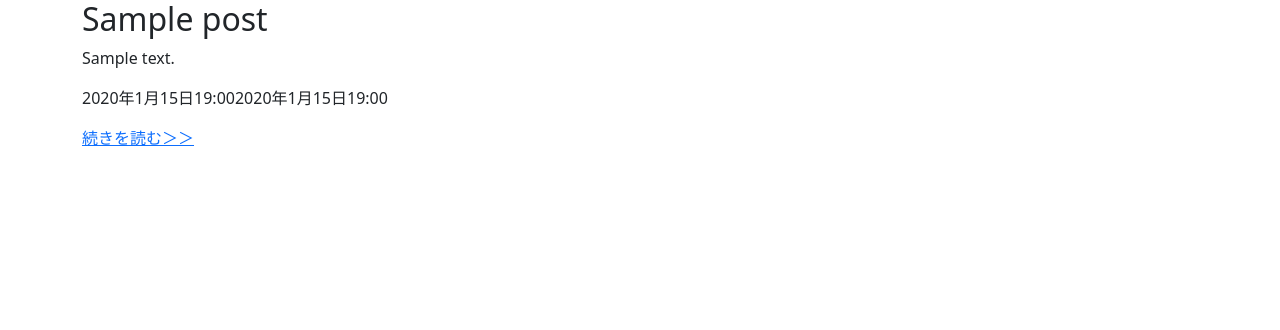
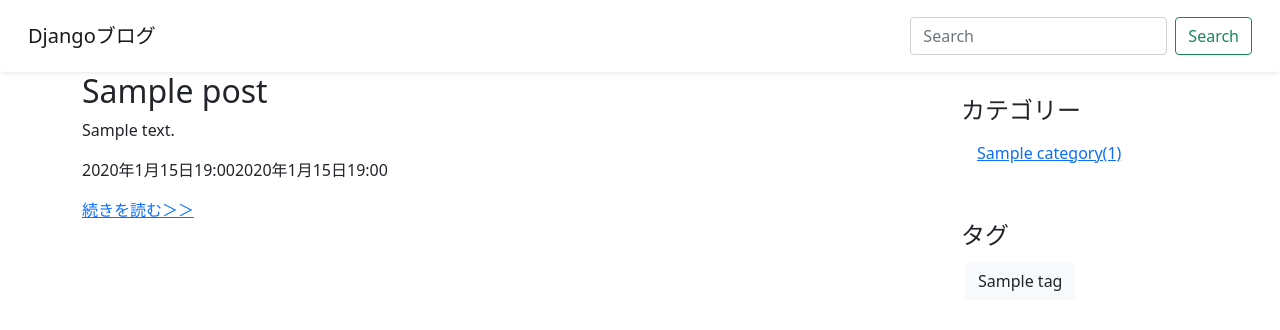
Before and after one commit to treefield00/django-blog-app, a Django app: page / in a window 1280 px wide. Shown: the top 330 px of the page. Run offline with Django 4.2, Linux system fonts and the light colour scheme; tables that the repository leaves empty hold one stand-in row (values such as "Sample post").

Commit message:
add Category and Tag Link

```diff
--- /dev/null
+++ b/blog/context_processors.py
@@ -0,0 +1,12 @@
+from django.db.models import Count, Q
+
+from blog.models import Category, Tag
+
+def common(request):
+    context = {
+        'categories': Category.objects.annotate(
+            count=Count('post', Q(post__is_published=True))
+        ),
+        'tags':Tag.objects.all()
+    }
+    return context
--- a/blog/templates/blog/base.html
+++ b/blog/templates/blog/base.html
@@ -10,6 +10,20 @@
   </head>
   <body>
 
+    <nav class="navbar navbar-expand-lg navbar-light shadow-sm p-3 mv-5 bg-body rounded">
+      <div class="container-fluid">
+        <a class="navbar-brand" href="{% url 'post-list' %}">Djangoブログ</a>
+        <button class="navbar-toggler" type="button" data-bs-toggle="collapse" data-bs-target="#navbarSupportedContent" aria-controls="navbarSupportedContent" aria-expanded="false" aria-label="Toggle navigation">
+          <span class="navbar-toggler-icon"></span>
+        </button>
+        <form class="d-flex">
+          <input class="form-control me-2" type="search" placeholder="Search" aria-label="Search">
+          <button class="btn btn-outline-success" type="submit">Search</button>
+        </form>
+        </div>
+      </div>
+    </nav>
+
     <div class="container">
         {% block content %}
         {% endblock content %}
--- a/blog/templates/blog/post_list.html
+++ b/blog/templates/blog/post_list.html
@@ -1,9 +1,13 @@
 {% extends 'blog/base.html' %}
 
 {% block content %}
-
+    <div class="row">
+        <div class="col-9">
             {% if category %}
             <h1>{{category}}<i>-category-</i></h1>
+            <hr>
+            {% elif tag %}
+            <h1>#{{tag}}</h1>
             <hr>
             {% endif %}
 
@@ -20,5 +24,33 @@
                 <p><a href="{% url 'post-detail' post.pk %}">続きを読む＞＞</a></p>
             {% endif %}
             {% endfor %}
+        </div>
+        <div class="col-3">
+            <div class="p-4">
+                <h4>カテゴリー</h4>
+                <ul class="list-group list-group-flush">
+                    {% for category in categories %}
+                    {% if category.count > 0 %}
+                    <li class="list-group-item">
+                        <a href="{% url 'category-post-list' category.slug %}">
+                            {{category.name}}({{category.count}})
+                        </a>
+                    </li>
+                    {% endif %}
+                    {% endfor %}
+                </ul>
+            </div>
+            <div class="p-4">
+                <h4>タグ</h4>
+                {% for tag in tags %}
+                    <a class="btn btn-light bg-light text-dark m-1" href="{% url 'tag-post-list' tag.slug %}">
+                        {{tag.name}}
+                    </a>
+                {% endfor %}
+            </div>
+        </div>
+    </div>
+
+
 
 {% endblock content %}
--- a/blog/urls.py
+++ b/blog/urls.py
@@ -1,9 +1,11 @@
 from django.urls import path
 
-from blog.views import PostListView, PostDetailView, CategoryPostListView
+from blog.views import PostListView, PostDetailView, CategoryPostListView, TagPostListView
 
 urlpatterns = [
     path('', PostListView.as_view(), name='post-list'),
     path('post/<int:pk>/', PostDetailView.as_view(), name='post-detail'),
     path('category/<str:slug>/', CategoryPostListView.as_view(), name='category-post-list'),
+    path('tag/<str:slug>/', TagPostListView.as_view(), name='tag-post-list'),
+
 ]
--- a/blog/views.py
+++ b/blog/views.py
@@ -2,7 +2,7 @@ from django.http import Http404
 from django.shortcuts import render, get_object_or_404
 from django.views.generic import ListView, DetailView
 
-from blog.models import Post, Category
+from blog.models import Post, Category, Tag
 # Create your views here.
 
 class PostListView(ListView):
@@ -44,3 +44,20 @@ class CategoryPostListView(ListView):
         context = super().get_context_data(**kwargs)
         context['category'] = self.category
         return context
+
+class TagPostListView(ListView):
+    model = Post
+    template_name = 'blog/post_list.html'
+    context_object_name = 'posts'
+
+    def get_queryset(self):
+        #トップページでアクセスのあったカテゴリーのURLを変数slugに代入
+        slug = self.kwargs['slug']
+        self.tag = get_object_or_404(Tag, slug=slug)
+
+        return super().get_queryset().filter(tag=self.tag)
+
+    def get_context_data(self, **kwargs):
+        context = super().get_context_data(**kwargs)
+        context['tag'] = self.tag
+        return context
--- a/config/settings.py
+++ b/config/settings.py
@@ -67,6 +67,7 @@ TEMPLATES = [
                 'django.template.context_processors.request',
                 'django.contrib.auth.context_processors.auth',
                 'django.contrib.messages.context_processors.messages',
+                'blog.context_processors.common',
             ],
         },
     },
```
Lines whose indentation alone changed are shown as unchanged.
